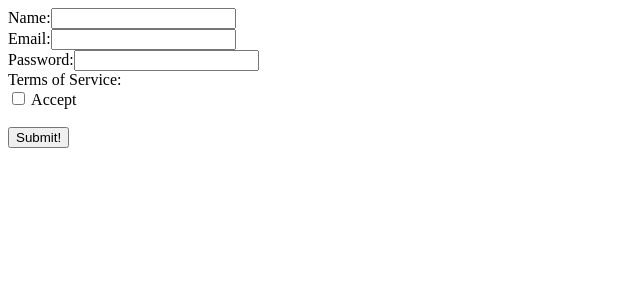
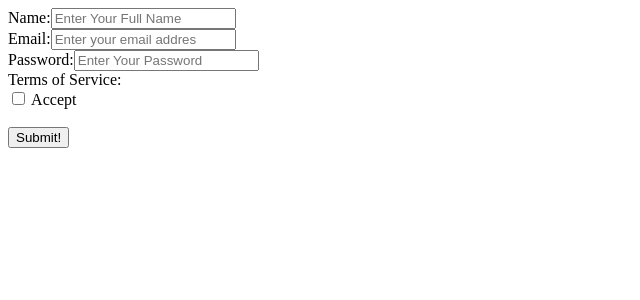
Before and after one commit to Jobsy/User-Onboarding, a React (Create React App) app in the folder user-onboarding/: page / in a window 1280 px wide. Shown: the top 300 px of the page, without its empty margins (0-640 px from the left). Built offline with nearby package versions, Linux system fonts and the light colour scheme.

Commit message:
add placeholder to input fields / step-2

```diff
--- a/user-onboarding/src/components/Container.js
+++ b/user-onboarding/src/components/Container.js
@@ -32,6 +32,7 @@ function LoginForm({ errors, touched, values }) {
                     <Field
           type="text"
           name="name"
+          placeholder="Enter Your Full Name"
         // onChange={event => handleChange(event)}
         />
         {touched.name && errors.name && <p>{errors.name}</p>}
@@ -43,6 +44,7 @@ function LoginForm({ errors, touched, values }) {
           <Field
           type="email"
           name="email"
+          placeholder="Enter your email addres"
         // onChange={event => handleChange(event)}
         />
         {touched.email && errors.email && <p>{errors.email}</p>}
@@ -53,6 +55,7 @@ function LoginForm({ errors, touched, values }) {
           <Field
           type="password"
           name="password"
+          placeholder="Enter Your Password"
         // onChange={event => handleChange(event)}
         />
         {touched.password && errors.password && <p>{errors.password}</p>}
```
